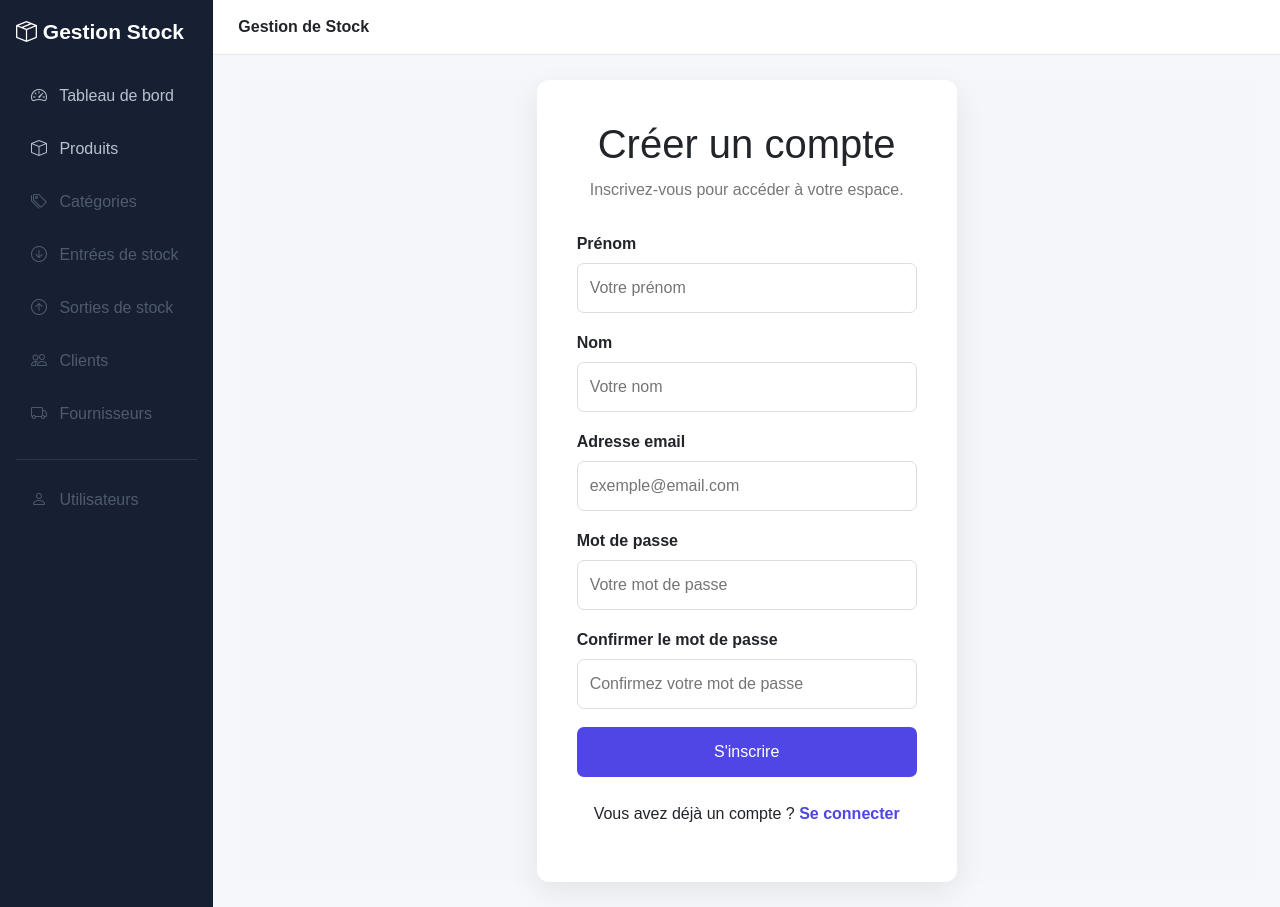
After one commit to andrianasolomirantsoa-glitch/plateformegestiondestock, a Symfony app: template templates/registration/register.html.twig in a window 1280 px wide. The commit adds this page. Run offline with Twig, Linux system fonts and the light colour scheme; the template is opened without the code that fills it, so the values that code supplies are empty; some libraries are stand-ins or nearby versions.

Commit message:
login dashboard page d'inscription produit ok

```diff
--- /dev/null
+++ b/public/css/style.css
@@ -0,0 +1,75 @@
+.auth-container {
+    min-height: 100vh;
+    display: flex;
+    justify-content: center;
+    align-items: center;
+    background: #f5f6fa;
+}
+
+.auth-card {
+    width: 420px;
+    padding: 40px;
+    background: white;
+    border-radius: 12px;
+    box-shadow: 0 10px 30px rgba(0, 0, 0, 0.08);
+}
+
+.auth-card h1 {
+    text-align: center;
+    margin-bottom: 10px;
+}
+
+.auth-subtitle {
+    text-align: center;
+    color: #777;
+    margin-bottom: 30px;
+}
+
+.form-group {
+    margin-bottom: 18px;
+}
+
+.form-group label {
+    display: block;
+    margin-bottom: 7px;
+    font-weight: 600;
+}
+
+.form-group input {
+    width: 100%;
+    padding: 12px;
+    border: 1px solid #ddd;
+    border-radius: 7px;
+    box-sizing: border-box;
+}
+
+.form-group input:focus {
+    outline: none;
+    border-color: #4f46e5;
+}
+
+.btn-primary {
+    width: 100%;
+    padding: 13px;
+    border: none;
+    border-radius: 7px;
+    background: #4f46e5;
+    color: white;
+    font-size: 16px;
+    cursor: pointer;
+}
+
+.btn-primary:hover {
+    background: #4338ca;
+}
+
+.auth-footer {
+    text-align: center;
+    margin-top: 25px;
+}
+
+.auth-footer a {
+    color: #4f46e5;
+    text-decoration: none;
+    font-weight: 600;
+}
--- a/templates/base.html.twig
+++ b/templates/base.html.twig
@@ -12,7 +12,7 @@
     <title>
         {% block title %}Gestion de Stock{% endblock %}
     </title>
-
+<link rel="stylesheet" href="{{ asset('css/style.css') }}">
     <link
         href="https://cdn.jsdelivr.net/npm/bootstrap@5.3.3/dist/css/bootstrap.min.css"
         rel="stylesheet"
--- /dev/null
+++ b/templates/registration/register.html.twig
@@ -0,0 +1,92 @@
+{% extends 'base.html.twig' %}
+
+{% block title %}Inscription{% endblock %}
+
+{% block body %}
+
+<div class="auth-container">
+
+    <div class="auth-card">
+
+        <h1>Créer un compte</h1>
+
+        <p class="auth-subtitle">
+            Inscrivez-vous pour accéder à votre espace.
+        </p>
+
+        <form method="post" action="{{ path('app_register') }}">
+
+            <div class="form-group">
+                <label for="prenom">Prénom</label>
+                <input
+                    type="text"
+                    id="prenom"
+                    name="prenom"
+                    placeholder="Votre prénom"
+                    required
+                >
+            </div>
+
+            <div class="form-group">
+                <label for="nom">Nom</label>
+                <input
+                    type="text"
+                    id="nom"
+                    name="nom"
+                    placeholder="Votre nom"
+                    required
+                >
+            </div>
+
+            <div class="form-group">
+                <label for="email">Adresse email</label>
+                <input
+                    type="email"
+                    id="email"
+                    name="email"
+                    placeholder="exemple@email.com"
+                    required
+                >
+            </div>
+
+            <div class="form-group">
+                <label for="password">Mot de passe</label>
+                <input
+                    type="password"
+                    id="password"
+                    name="password"
+                    placeholder="Votre mot de passe"
+                    required
+                >
+            </div>
+
+            <div class="form-group">
+                <label for="password_confirmation">
+                    Confirmer le mot de passe
+                </label>
+
+                <input
+                    type="password"
+                    id="password_confirmation"
+                    name="password_confirmation"
+                    placeholder="Confirmez votre mot de passe"
+                    required
+                >
+            </div>
+
+            <button type="submit" class="btn-primary">
+                S'inscrire
+            </button>
+
+        </form>
+
+        <p class="auth-footer">
+            Vous avez déjà un compte ?
+            <a href="{{ path('app_login') }}">Se connecter</a>
+        </p>
+
+    </div>
+
+</div>
+
+{% endblock %}
```
Also changed, not shown: src/Controller/RegistrationController.php (added, +110 -0 lines), src/Controller/SecurityController.php (added, +42 -0 lines), templates/security/login.html.twig (added, +61 -0 lines), src/Entity/User.php (line endings or trailing spaces), 1 other file.
